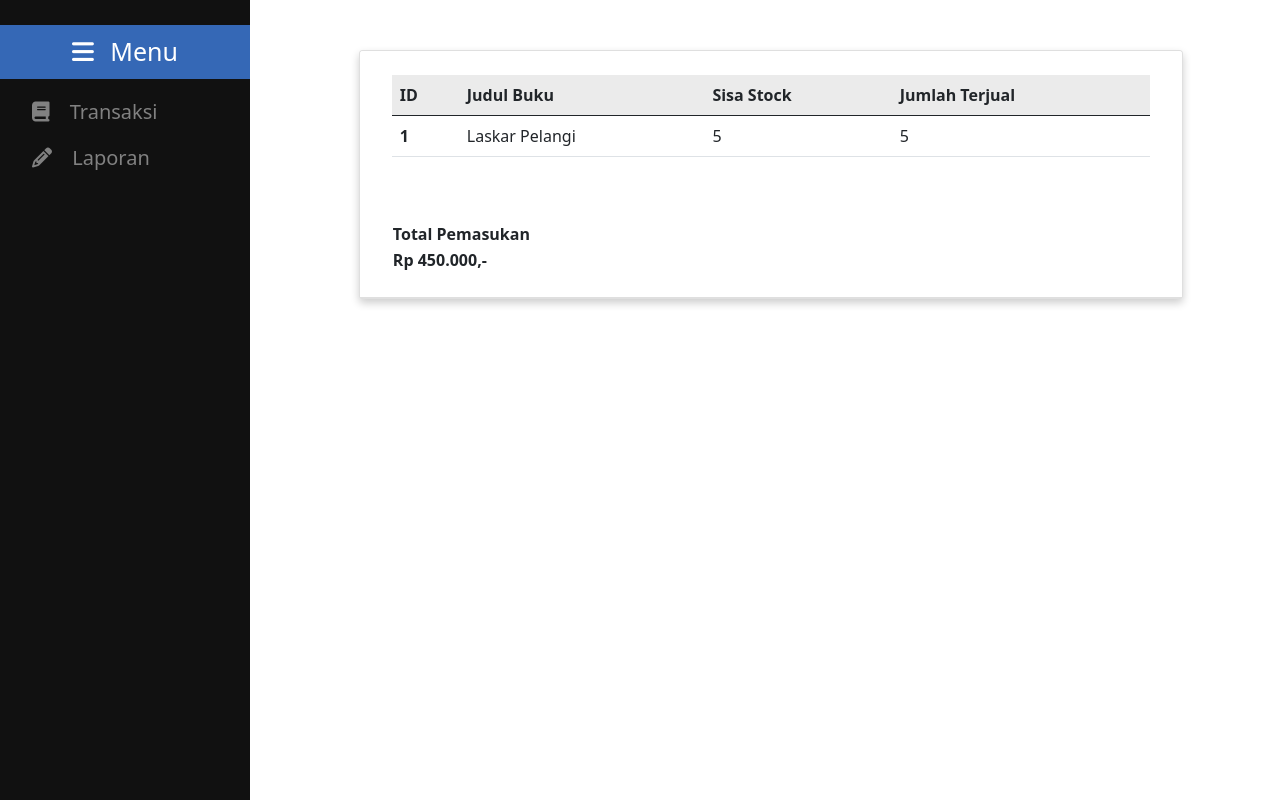
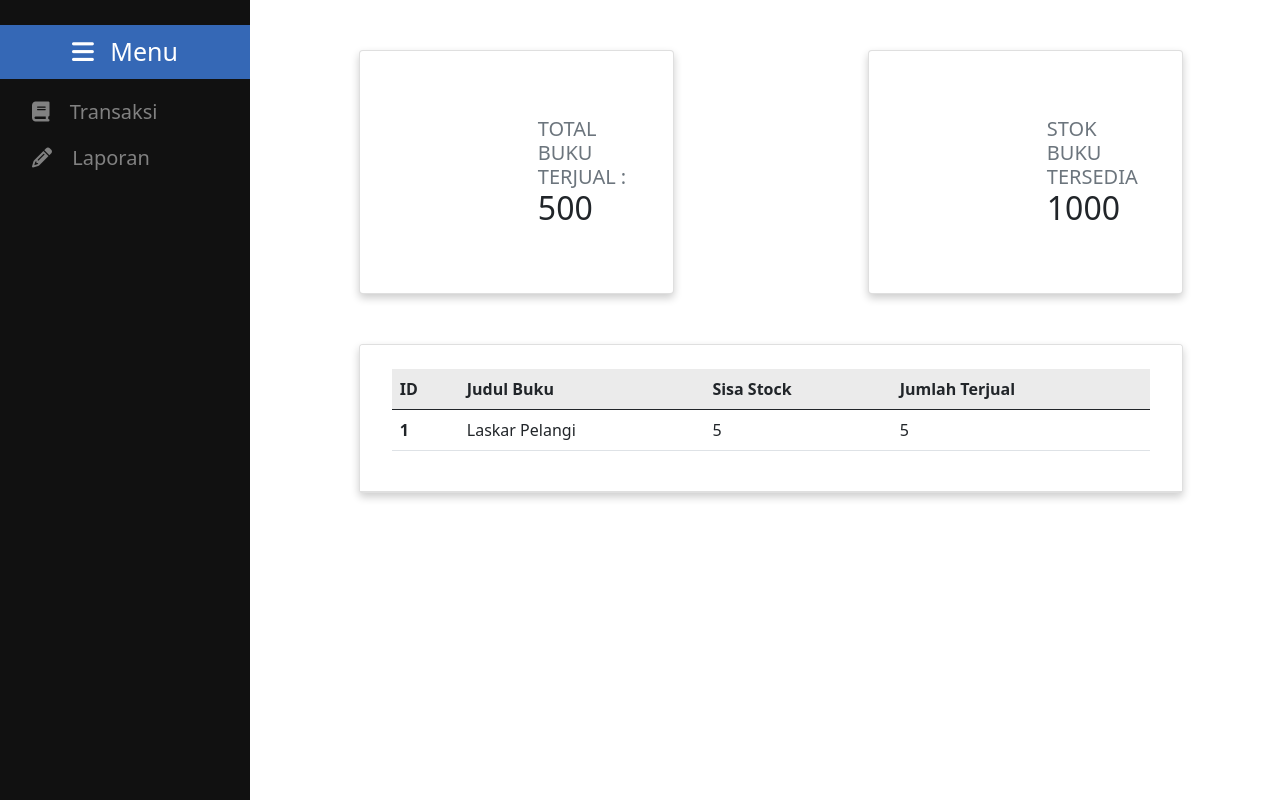
Before and after one commit to Himpunan-Tomoya/Bookstore, a PHP site: page /index.php?page=laporan in a window 1280 px wide. Run offline with PHP 8.4, Linux system fonts and the light colour scheme; lists and menus that the app fills with data are empty; some libraries are stand-ins or nearby versions.

Commit message:
add cards in laporan.php

```diff
--- a/page/laporan.php
+++ b/page/laporan.php
@@ -1,5 +1,43 @@
 <div class="main">
     <div class="container-fluid">
+    <div class="row">
+        <div class="col-xl-4 col-md-4 mx-auto">
+            <div class="card card-stats">
+                <!-- Card body -->
+                <div class="card-body">
+                    <div class="row">
+                        <div class="col">
+                            <h5 class="card-title text-uppercase text-muted mb-0">Total Buku Terjual :</h5>
+                            <span class="h2 font-weight-bold mb-0"><label id="periodBalance"><center>500</center></label></span>
+                        </div>
+                        <div class="col-auto">
+                            <div class="icon icon-shape bg-gradient-red text-white rounded-circle shadow">
+                                <i class="ni ni-chart-bar-32"></i>
+                            </div>
+                        </div>
+                    </div>
+                </div>
+            </div>
+        </div>
+        <div class="col-xl-4 col-md-4 mx-auto">
+            <div class="card card-stats">
+                <!-- Card body -->
+                <div class="card-body">
+                    <div class="row">
+                        <div class="col">
+                            <h5 class="card-title text-uppercase text-muted mb-0">Stok buku tersedia</h5>
+                            <span class="h2 font-weight-bold mb-0"><label id="balance">1000</label></span>
+                        </div>
+                        <div class="col-auto">
+                            <div class="icon icon-shape bg-gradient-orange text-white rounded-circle shadow">
+                                <i class="ni ni-chart-pie-35"></i>
+                            </div>
+                        </div>
+                    </div>
+                </div>
+            </div>
+        </div>
+    </div>
         <div class="row">
             <div class="col-lg-10 mx-auto">
                 <div class="card">
@@ -31,19 +69,6 @@
                                     </tr>
                                 </tbody>
                             </table>
-                            <br><br>
-                            <table>
-                                <tr>
-                                    <th scope="col">Total Pemasukan</th>
-                                </tr>
-                                <tbody>
-                                    <tr>
-                                        <th scope="row">
-                                            Rp 450.000,-
-                                        </th>
-                                    </tr>
-                                </tbody>
-                            </table>
                         </div>
                     </div>
                 </div>
```
